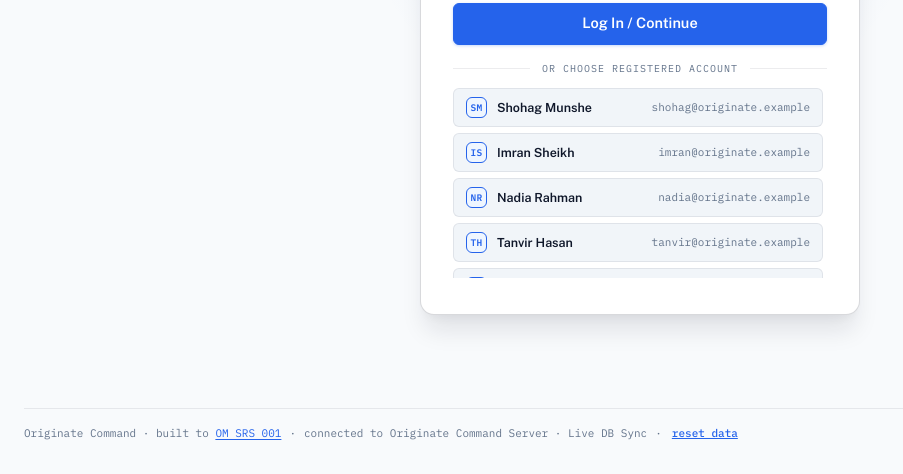
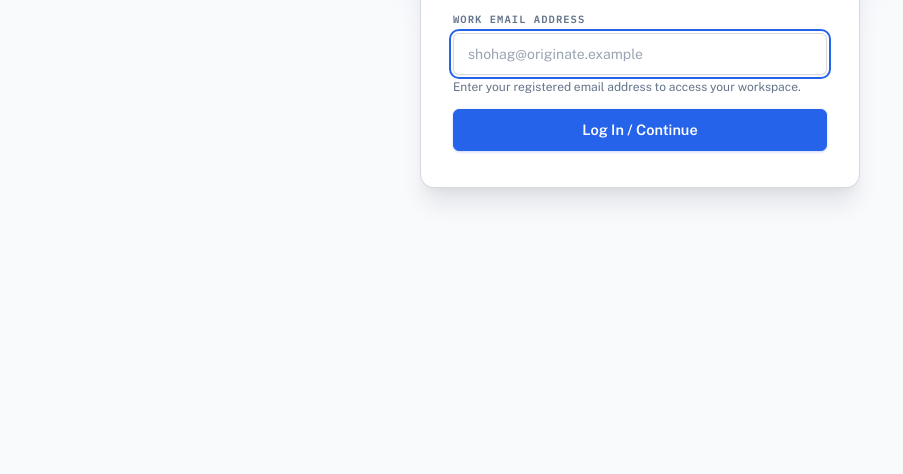
Before and after one commit to Fuad2e3/H, a plain HTML site: page index.html in a window 1280 px wide. Shown: the part 392-866 px from the top of the page, without its empty margins (0-903 px from the left). After the commit the page ends 800 px from the top, so only its background shows below. Drawn offline with nearby package versions, Linux system fonts and the light colour scheme; no server answers.

Commit message:
fix: remove account picker from login screen and remove footer bar

```diff
--- a/assets/js/app.js
+++ b/assets/js/app.js
@@ -186,30 +186,13 @@ OC.app = (function () {
       h('button', { class: 'btn primary', type: 'submit' }, 'Log In / Continue')
     ]);
 
-    var accountsList = h('div', { class: 'login-accounts' }, accounts.map(function (u) {
-      return h('button', {
-        type: 'button',
-        class: 'login-account-btn',
-        onClick: function () {
-          emailInput.value = u.email;
-          performLogin(u.email);
-        }
-      }, [
-        h('span', { class: 'mark-tint tint-blueprint' }, u.name.split(' ').map(function(w){return w[0];}).join('').slice(0,2)),
-        h('span', { class: 'acc-name' }, u.name),
-        h('span', { class: 'acc-email' }, u.email)
-      ]);
-    }));
-
     var card = h('div', { class: 'login-card' }, [
       h('div', { class: 'login-brand' }, [
         h('div', { class: 'mark' }, 'OC'),
         h('h1', {}, 'Sign In to Originate Command'),
-        h('p', {}, 'Direct email authentication on local server (no external tunnel needed).')
+        h('p', {}, 'Direct email authentication on local server.')
       ]),
-      form,
-      h('div', { class: 'login-divider' }, 'Or Choose Registered Account'),
-      accountsList
+      form
     ]);
 
     var screen = h('div', { class: 'login-screen' }, [card]);
--- a/index.html
+++ b/index.html
@@ -33,16 +33,6 @@
 
   <div class="toasts" aria-live="polite"></div>
 
-  <footer class="appfoot">
-    <p>
-      <span>Originate Command · built to <a href="spec/">OM SRS 001</a></span>
-      <span>·</span>
-      <span id="backendLabel">demonstration data held in this browser only</span>
-      <span>·</span>
-      <button class="btn link" type="button" onclick="OC.app.reset()">reset data</button>
-    </p>
-  </footer>
-
   <!-- icons, data and rules first, then shared helpers, then views, then the shell -->
   <script src="assets/js/backend.js" defer></script>
   <script src="assets/js/icons.js" defer></script>
```
